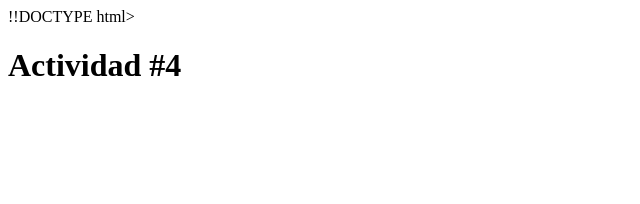
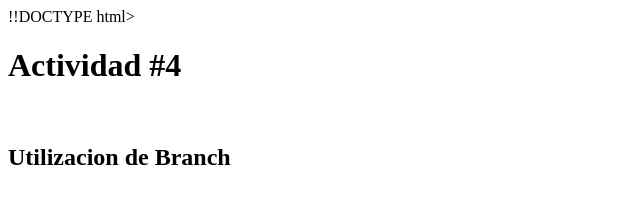
Before and after one commit to sarilo/BranchGitHub, a plain HTML site: page index.html in a window 1280 px wide. Shown: the whole page, without its empty margins (0-640 px from the left). Drawn offline with Linux system fonts and the light colour scheme.

Commit message:
primer cambio rama1

```diff
--- a/index.html
+++ b/index.html
@@ -10,6 +10,8 @@
 
 <body>
     <h1>Actividad #4</h1>
+    <br>
+    <h2>Utilizacion de Branch</h2>
 </body>
 
 </html>
```
